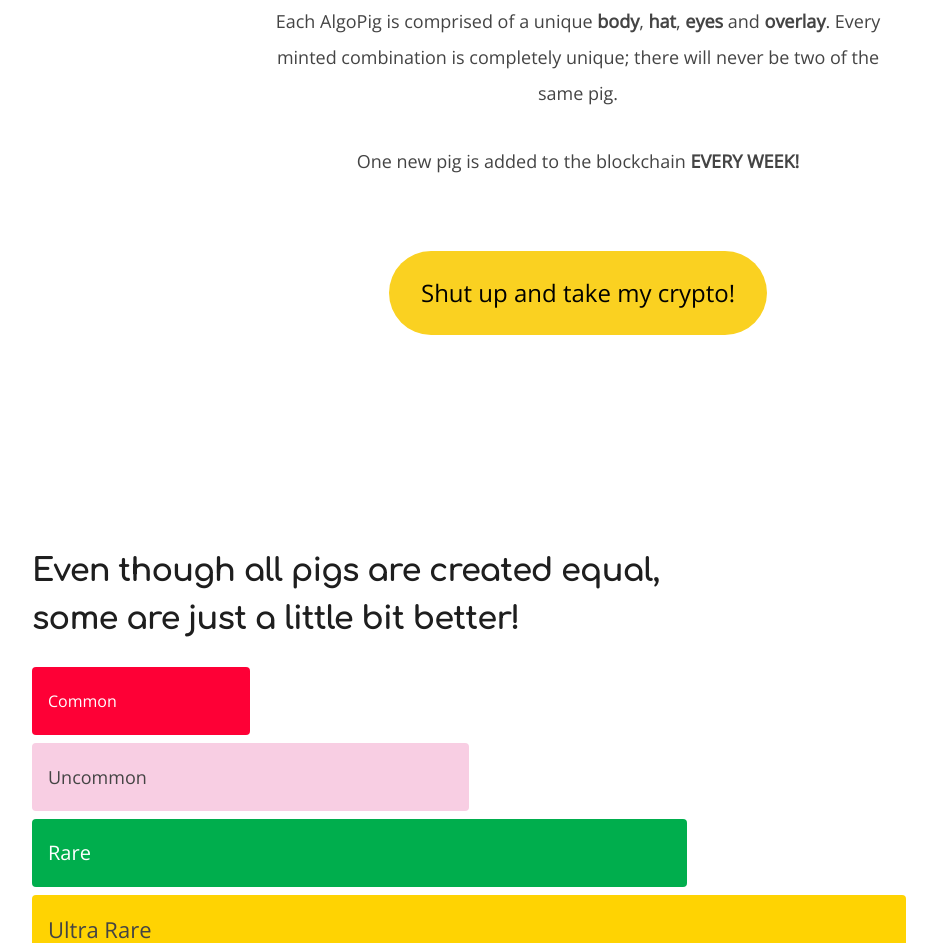
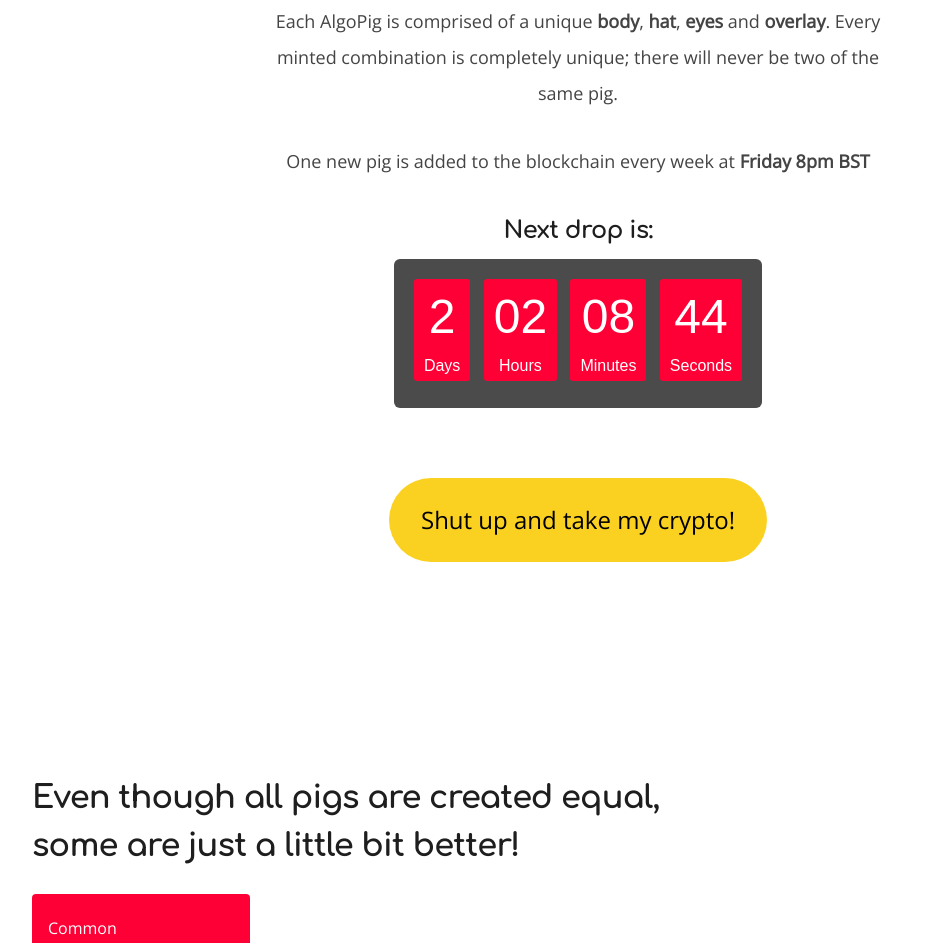
Before and after one commit to ThomasMott/algopigm, a website: page index.html in a window 1280 px wide. Shown: the part 1675-2618 px from the top of the page, without its empty margins (62-999 px from the left). Drawn offline with nearby package versions, Linux system fonts and the light colour scheme.

Commit message:
add drop timer js and styling

```diff
--- a/index.html
+++ b/index.html
@@ -33,7 +33,15 @@
 							The project consists of randomly assembled AlgoPigs from thousands of possible combinations <em>(160,000 to be exact!)</em>.
 						</p>
 						<p>Each AlgoPig is comprised of a unique <strong>body</strong>, <strong>hat</strong>, <strong>eyes</strong> and <strong>overlay</strong>. Every minted combination is completely unique; there will never be two of the same pig.</p>
-						<p>One new pig is added to the blockchain <strong>EVERY WEEK!</strong></p>
+						<p>One new pig is added to the blockchain every week at <strong>Friday 8pm BST</strong></p>
+						<h2>Next drop is:</h2>
+						<div id="countholder">
+							<div><span class="days" id="days"></span><div class="smalltext">Days</div></div>
+							<div><span class="hours" id="hours"></span><div class="smalltext">Hours</div></div>
+							<div><span class="minutes" id="minutes"></span><div class="smalltext">Minutes</div></div>
+							<div><span class="seconds" id="seconds"></span><div class="smalltext">Seconds</div></div>
+						</div>
+						<br>
 						<a class="yellow" href="/buy/">Shut up and take my crypto!</a>
 					</div>
 				</div>
@@ -138,6 +146,7 @@
 			</div>
 		</div>
 	</div>
-	<!-- js generator import -->
+	<!-- js imports -->
 	<script src="./js/faq.js"></script>
+	<script src="./js/timer.js"></script>
 </body>
--- /dev/null
+++ b/js/timer.js
@@ -0,0 +1,50 @@
+var curday;
+var secTime;
+var ticker;
+
+function getSeconds() {
+	var nowDate = new Date();
+	var dy = 5 ; //Sunday through Saturday, 0 to 6
+	var countertime = new Date(nowDate.getFullYear(),nowDate.getMonth(),nowDate.getDate(),20,0,0); //20 out of 24 hours = 8pm
+
+	var curtime = nowDate.getTime(); //current time
+	var atime = countertime.getTime(); //countdown time
+	var diff = parseInt((atime - curtime)/1000);
+	if (diff > 0) { curday = dy - nowDate.getDay() }
+	else { curday = dy - nowDate.getDay() -1 } //after countdown time
+	if (curday < 0) { curday += 7; } //already after countdown time, switch to next week
+	if (diff <= 0) { diff += (86400 * 7) }
+	startTimer (diff);
+}
+
+function startTimer(secs) {
+	secTime = parseInt(secs);
+	ticker = setInterval("tick()",1000);
+	tick(); //initial count display
+}
+
+function tick() {
+	var secs = secTime;
+	if (secs>0) {
+		secTime--;
+	}
+	else {
+		clearInterval(ticker);
+		getSeconds(); //start over
+	}
+
+	var days = Math.floor(secs/86400);
+	secs %= 86400;
+	var hours= Math.floor(secs/3600);
+	secs %= 3600;
+	var mins = Math.floor(secs/60);
+	secs %= 60;
+
+	//update the time display
+	document.getElementById("days").innerHTML = curday;
+	document.getElementById("hours").innerHTML = ((hours < 10 ) ? "0" : "" ) + hours;
+	document.getElementById("minutes").innerHTML = ( (mins < 10) ? "0" : "" ) + mins;
+	document.getElementById("seconds").innerHTML = ( (secs < 10) ? "0" : "" ) + secs;
+}
+
+window.onload(getSeconds());
--- /dev/null
+++ b/scss/_timer.scss
@@ -0,0 +1,50 @@
+#countholder .link{
+	margin-top: 40px;
+}
+
+#countholder a{
+	display: inline-block;
+	color: #fff;
+	font-size: 20px;
+	padding: 20px;
+	background: #265;
+	border-radius: 10px;
+	text-decoration: none;
+}
+
+#countholder a:hover{
+	background: #487;
+}
+
+#countholder{
+       font-family: sans-serif;
+       color: #fff;
+       display: inline-block;
+       font-weight: 100;
+       text-align: center;
+       font-size: 48px;
+       background-color: $dgrey;
+       padding:20px;
+       border-radius: 6px;
+       margin-bottom:30px;
+       line-height: 1.4;
+}
+
+
+#countholder > div{
+       padding: 4px 10px;
+       border-radius: 3px;
+       background: $red;
+       display: inline-block;
+}
+
+#countholder div > span{
+       border-radius: 3px;
+       background: $red;
+       display: inline-block;
+}
+
+#countholder .smalltext{
+       padding-top: 5px;
+       font-size: 16px;
+}
--- a/scss/style.scss
+++ b/scss/style.scss
@@ -1,6 +1,7 @@
-//import scss
+//import scss vars first
 @import './variables';
-
+//import rest
+@import './timer';
 @import './chart';
 @import './nft';
 @import './footer';
```
Also changed, not shown: css/style.css.
